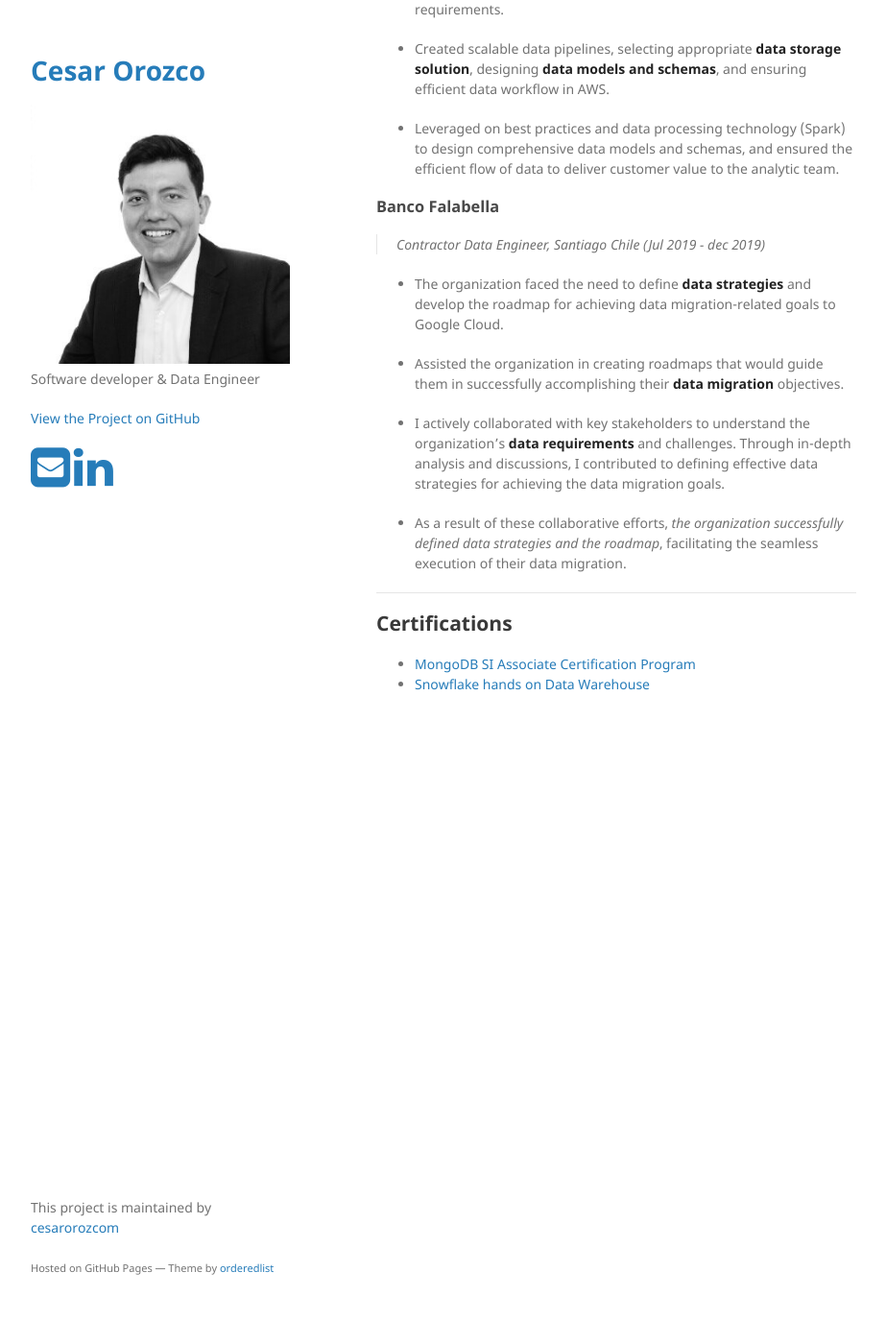
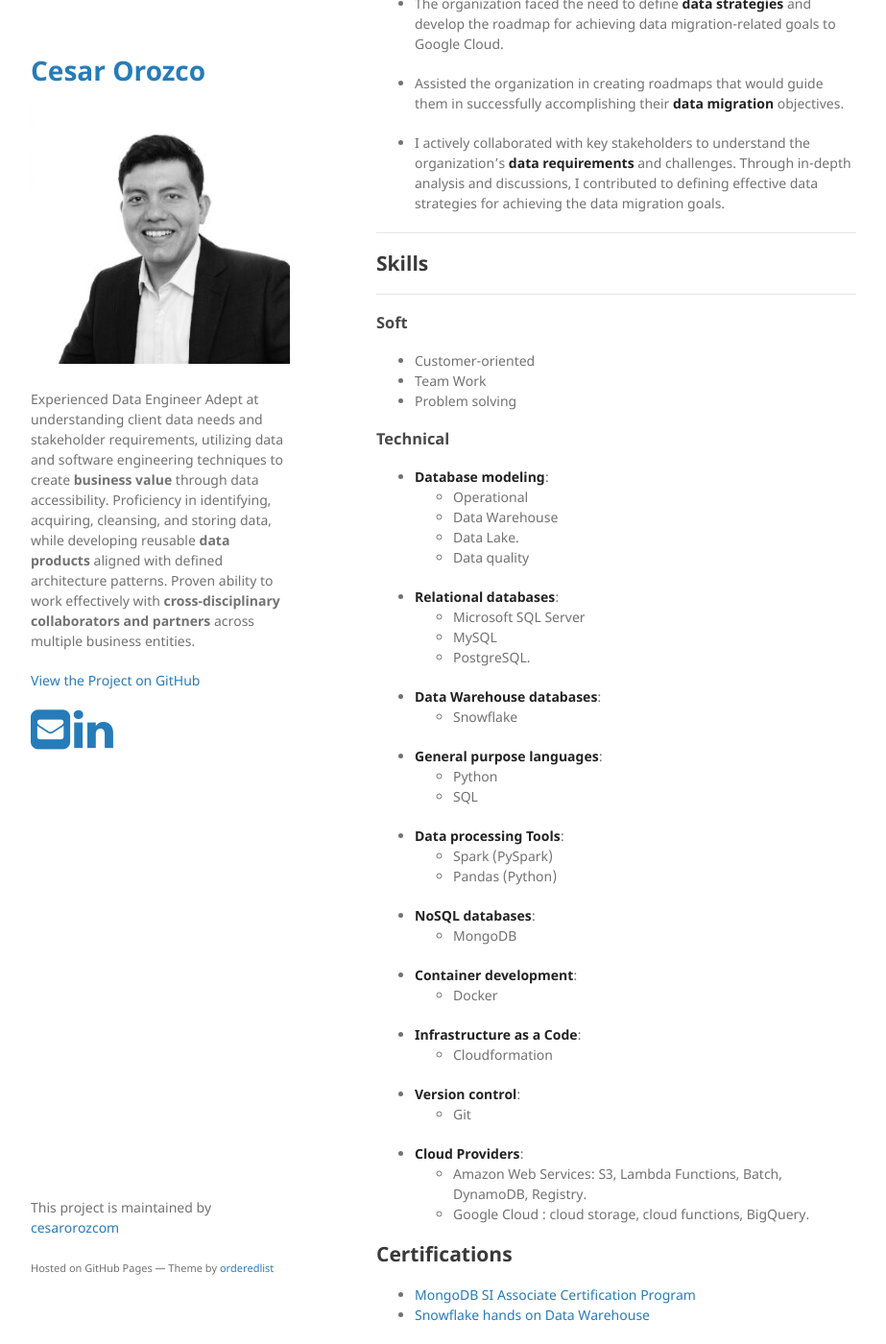
Before and after one commit to cesarorozcom/cesarorozcom.github.io, a Jekyll site: the page built from docs/index.md, in a window 1280 px wide and 1400 px high, scrolled down 1936 px. Shown: the whole window at 96% size, without its empty margins (178-1101 px from the left). Built offline with Jekyll 4.4.1, drawn with Linux system fonts in a browser that asks for light colours; some of the changed text lies outside the part shown.

```diff
--- a/docs/_config.yml
+++ b/docs/_config.yml
@@ -1,6 +1,14 @@
 title: Cesar Orozco
 logo: /assets/img/logo.png
-description: Software developer & Data Engineer
+bold:
+  - business value
+description: "
+  <br>
+  Experienced Data Engineer Adept at understanding client data needs and stakeholder requirements, utilizing data and software engineering techniques to create <b>business value</b> through data accessibility.
+  Proficiency in identifying, acquiring, cleansing, and storing data, while developing reusable <b>data products</b> aligned with defined architecture patterns.
+  Proven ability to work effectively with <b>cross-disciplinary collaborators and partners</b> across multiple business entities.
+"
+
 show_downloads: false
 show_social: true
 google_analytics:
--- a/docs/index.md
+++ b/docs/index.md
@@ -1,17 +1,6 @@
 ---
 layout: default
 ---
-## Summary
-
-Experienced Data Engineer Adept at understanding client data needs and stakeholder requirements, utilizing data and software engineering techniques to *create business* value through data accessibility.
-
-Proficiency in identifying, acquiring, cleansing, and storing data, while developing reusable *data products* aligned with defined architecture patterns.
-
-Proven ability to work effectively with *cross-disciplinary collaborators and partners* across multiple business entities.
-
-
----
-
 ## Employment History
 
 ### Autodesk
@@ -73,14 +62,48 @@ Proven ability to work effectively with *cross-disciplinary collaborators and pa
 
 * I actively collaborated with key stakeholders to understand the organization's **data requirements** and challenges. Through in-depth analysis and discussions, I contributed to defining effective data strategies for achieving the data migration goals.
 
-* As a result of these collaborative efforts, *the organization successfully defined data strategies and the roadmap*, facilitating the seamless execution of their data migration.
+---
 
-
-
-
-
+## Skills
 
 ---
+
+### Soft
+
+- Customer-oriented
+- Team Work
+- Problem solving
+
+### Technical
+
+- **Database modeling**:
+  - Operational
+  - Data Warehouse
+  - Data Lake.
+  - Data quality
+- **Relational databases**:
+  - Microsoft SQL Server
+  - MySQL
+  - PostgreSQL.
+- **Data Warehouse databases**:
+  - Snowflake
+- **General purpose languages**:
+  - Python
+  - SQL
+- **Data processing Tools**:
+  - Spark (PySpark)
+  - Pandas (Python)
+- **NoSQL databases**:
+  - MongoDB
+- **Container development**:
+  - Docker
+- **Infrastructure as a Code**:
+  - Cloudformation
+- **Version control**:
+  - Git
+- **Cloud Providers**:
+  - Amazon Web Services: S3, Lambda Functions, Batch, DynamoDB, Registry.
+  - Google Cloud : cloud storage, cloud functions, BigQuery.
 
 ## Certifications
 - [MongoDB SI Associate Certification Program]
```
Also changed, not shown: 3 other files.
